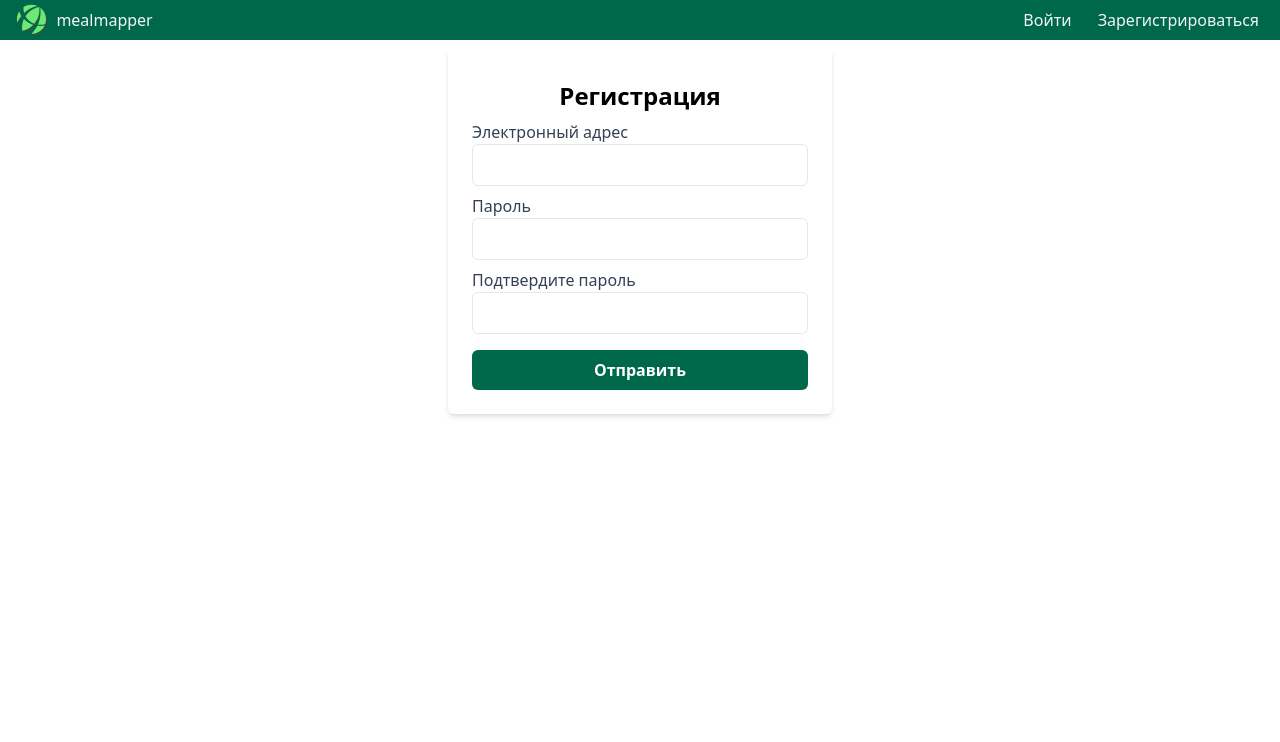
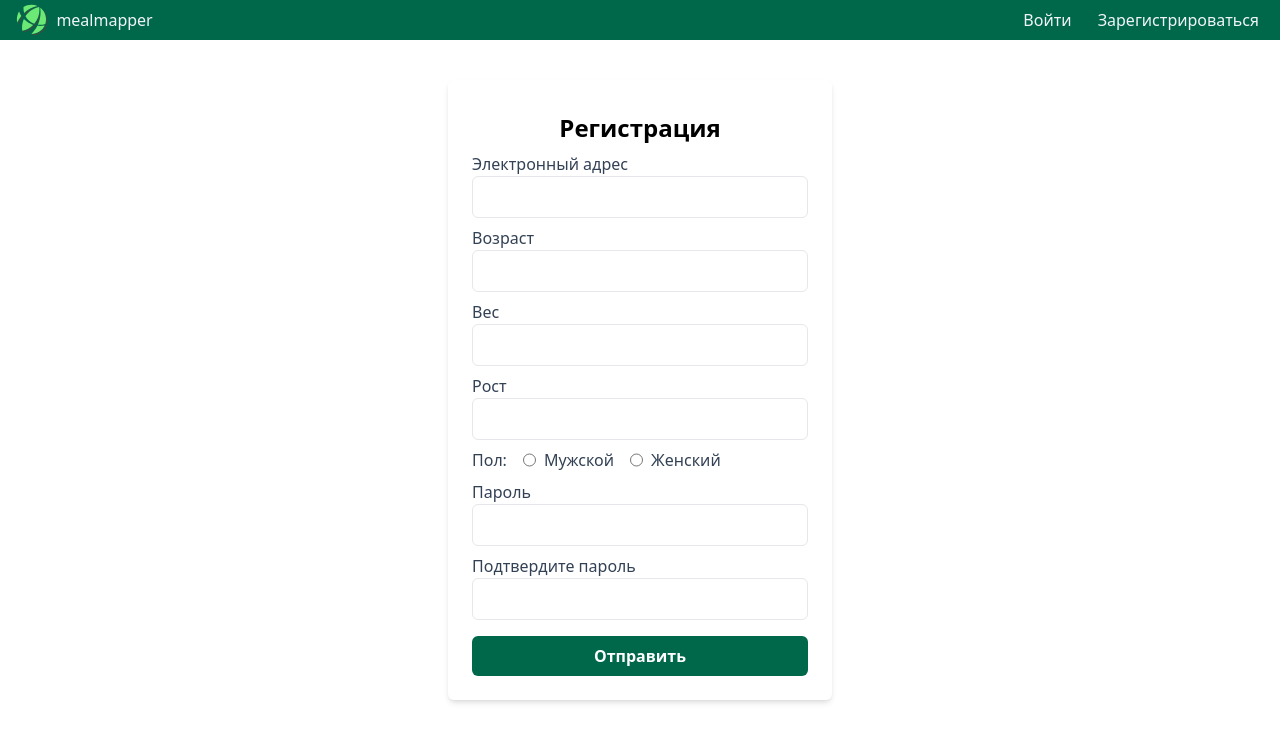
Before and after one commit to voikin/mm-client, a React (Vite) app: page /signup in a window 1280 px wide. Shown: the top 742 px of the page. Built offline with nearby package versions, Linux system fonts and the light colour scheme.

Commit message:
исправил регистрацию

```diff
--- a/src/components/LoginForm/LoginForm.module.scss
+++ b/src/components/LoginForm/LoginForm.module.scss
@@ -1,5 +1,5 @@
 .form_card {
-	@apply w-[24rem] mx-auto p-6 bg-white rounded-md shadow-md mt-2;
+	@apply w-[24rem] mx-auto p-6 bg-white rounded-md shadow-md mt-10;
 
 	.form_card__alert__success {
 		@apply bg-green-100 border-l-4 border-green-500 text-green-700 p-4;
--- a/src/components/SignupForm/SignupForm.interface.ts
+++ b/src/components/SignupForm/SignupForm.interface.ts
@@ -1,5 +1,9 @@
 export interface ISignupForm {
 	email: string
+	age: number
+	weight: number
+	height: number
+	sex: 'Мужской' | 'Женский'
 	password: string
     confirmPassword: string
 }
--- a/src/components/SignupForm/SignupForm.module.scss
+++ b/src/components/SignupForm/SignupForm.module.scss
@@ -1,5 +1,5 @@
 .form_card {
-	@apply w-[24rem] mx-auto p-6 bg-white rounded-md shadow-md mt-2;
+	@apply w-[24rem] mx-auto p-6 bg-white rounded-md shadow-md mt-10;
 
 	.form_card__alert__success {
 		@apply bg-green-100 border-l-4 border-green-500 text-green-700 p-4;
@@ -34,6 +34,14 @@
 			.form_card__input__alert {
 				@apply text-red-500 mt-1;
 			}
+
+			.form_card__gender_block {
+				@apply flex flex-row gap-4;
+
+				div {
+					@apply flex flex-row gap-2;
+				}
+			}
 		}
 
 		.form_card__button {
--- a/src/components/SignupForm/SignupForm.tsx
+++ b/src/components/SignupForm/SignupForm.tsx
@@ -45,6 +45,7 @@ export default function SignupForm() {
 	const submitHandler: SubmitHandler<ISignupForm> = async (
 		data: ISignupForm
 	) => {
+		console.log(data);
 		setErrorMessage('')
 		signupMutation.mutate(data)
 	}
@@ -117,6 +118,86 @@ export default function SignupForm() {
 					)}
 				</div>
 				<div className={styles.form_card__input_block}>
+					<label htmlFor='age'>Возраст</label>
+					<input
+						id='age'
+						type='number'
+						className={errors?.age && styles.form_card__input__error}
+						{...register('age', {
+							required: 'Это обязательное поле',
+							max: {
+								value: 150,
+								message: 'Нам кажется кто-то врет',
+							},
+						})}
+					></input>
+					{errors.age && (
+						<div className={styles.form_card__input__alert}>
+							{errors.age?.message}
+						</div>
+					)}
+				</div>
+				<div className={styles.form_card__input_block}>
+					<label htmlFor='weight'>Вес</label>
+					<input
+						id='weight'
+						type='number'
+						className={errors?.weight && styles.form_card__input__error}
+						{...register('weight', {
+							required: 'Это обязательное поле',
+						})}
+					></input>
+					{errors.weight && (
+						<div className={styles.form_card__input__alert}>
+							{errors.weight?.message}
+						</div>
+					)}
+				</div>
+				<div className={styles.form_card__input_block}>
+					<label htmlFor='height'>Рост</label>
+					<input
+						id='height'
+						type='number'
+						className={errors?.height && styles.form_card__input__error}
+						{...register('height', {
+							required: 'Это обязательное поле',
+						})}
+					></input>
+					{errors.height && (
+						<div className={styles.form_card__input__alert}>
+							{errors.height?.message}
+						</div>
+					)}
+				</div>
+				<div className={styles.form_card__input_block}>
+					<div className={styles.form_card__gender_block}>
+						<label>Пол:</label>
+						<div>
+							<input
+								type='radio'
+								id='gender-male'
+								value='male'
+								{...register('sex')}
+							/>
+							<label htmlFor='gender-male'>Мужской</label>
+						</div>
+						<div>
+							<input
+								type='radio'
+								id='gender-female'
+								value='female'
+								{...register('sex')}
+							/>
+							<label htmlFor='gender-female'>Женский</label>
+						</div>
+					</div>
+					{errors.sex && (
+						<div className={styles.form_card__input__alert}>
+							{errors.sex?.message}
+						</div>
+					)}
+				</div>
+				<div className={styles.form_card__input_block}>
 					<label htmlFor='password'>Пароль</label>
 					<input
 						id='password'
--- a/src/http/index.ts
+++ b/src/http/index.ts
@@ -1,7 +1,7 @@
 import axios from 'axios'
 import { AuthResponse } from '../models/response/AuthResponse'
 
-export const API_URL = 'http://178.20.41.74:8080/'
+export const API_URL = 'http://localhost:8080/'
 
 const $api = axios.create({
 	withCredentials: true,
```
